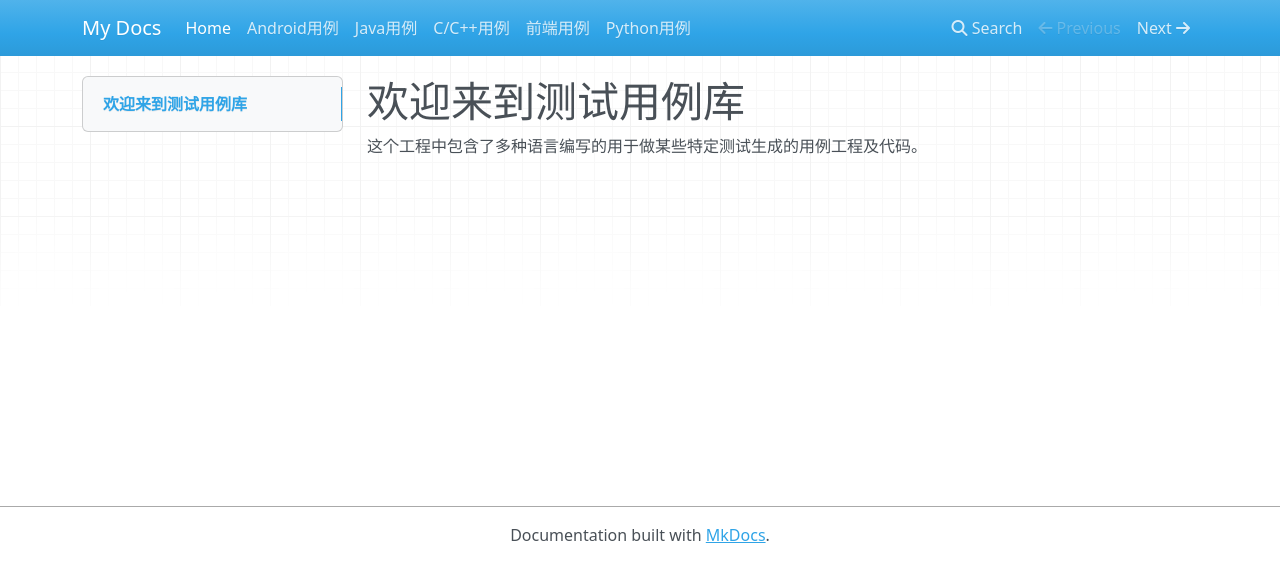
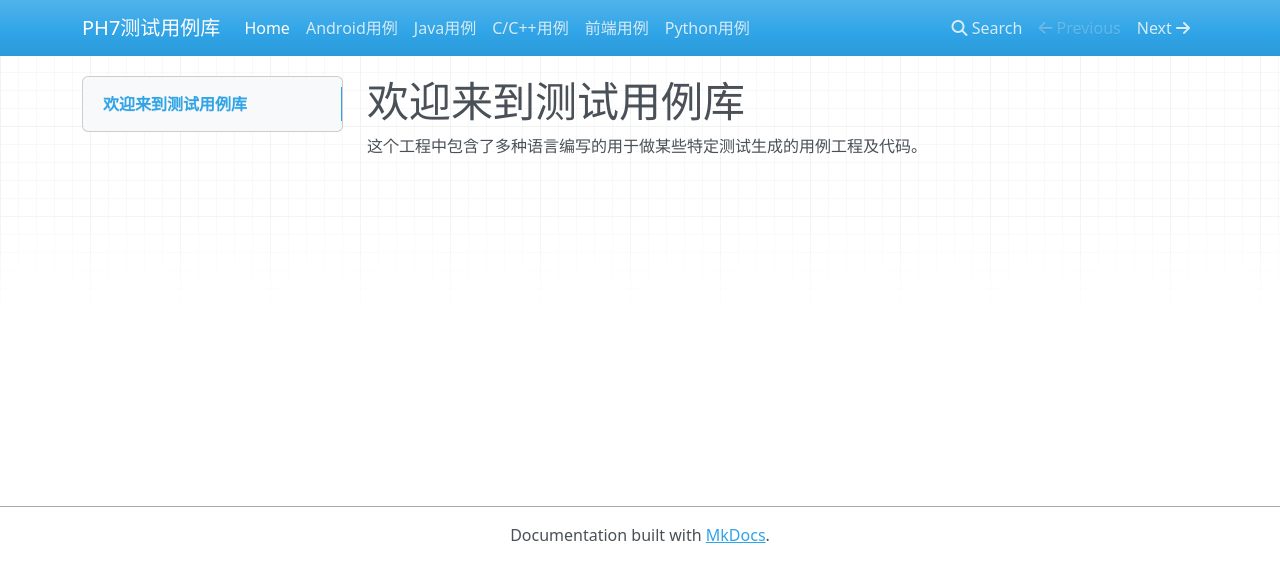
Before and after one commit to yanpqi/ph7, an MkDocs documentation site: the page built from docs/index.md, in a window 1280 px wide. Shown: the top 582 px of the page. Built offline with MkDocs 1.6.1, drawn with Linux system fonts in a browser that asks for light colours; nearby versions of some CDN libraries; old or Windows-style settings are respelled for this version of MkDocs.

Commit message:
添加运行工具，修改库标题

```diff
--- a/mkdocs.yml
+++ b/mkdocs.yml
@@ -1,4 +1,4 @@
-site_name: My Docs
+site_name: PH7测试用例库
 pages:
   -  Home: index.md
   -  Android用例: android_test/main.md
```
Also changed, not shown: 1 other file.
